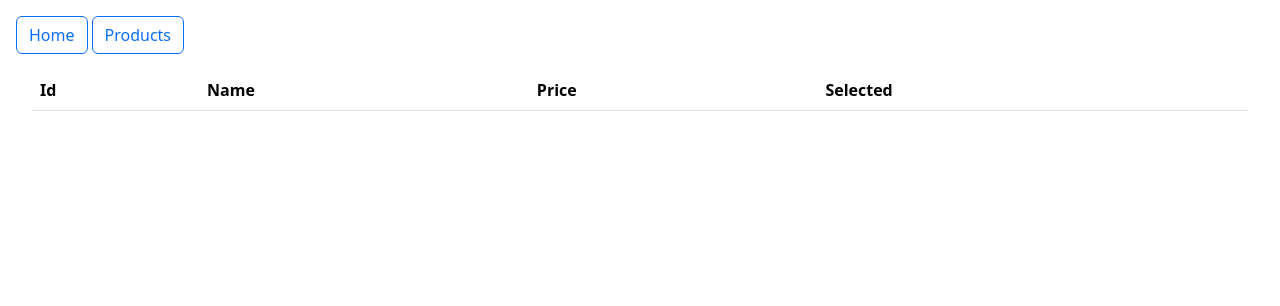
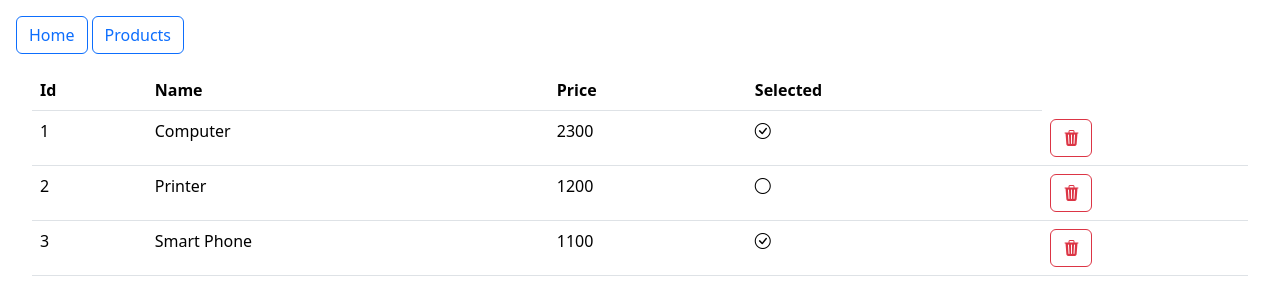
Before and after one commit to YOUHAD08/product-management-system., an Angular app: page /products in a window 1280 px wide. Shown: the top 306 px of the page. Built offline with nearby package versions, Linux system fonts and the light colour scheme.

Commit message:
correct the service product

```diff
--- a/src/app/products/products.ts
+++ b/src/app/products/products.ts
@@ -18,7 +18,7 @@ export class Products implements OnInit {
     this.getProducts()
   }
   getProducts(): void {
-    this.Product.getAllProducts()
+    this.products= this.Product.getAllProducts()
   }
   deleteProduct(product: any):  void{
     let Confirmed = confirm("Are you sure you want to delete this product?");
```
